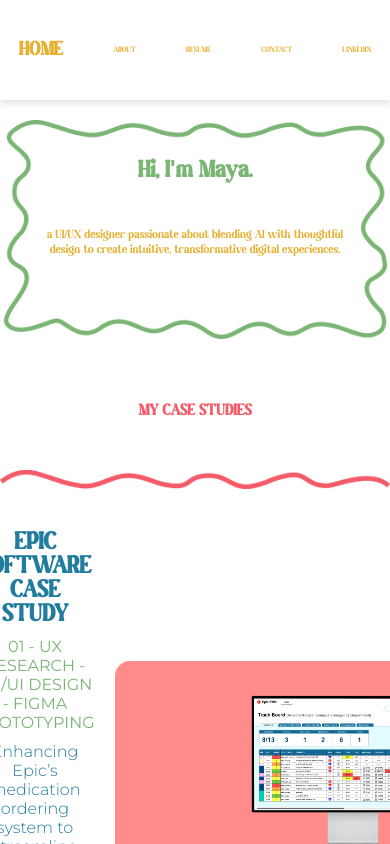
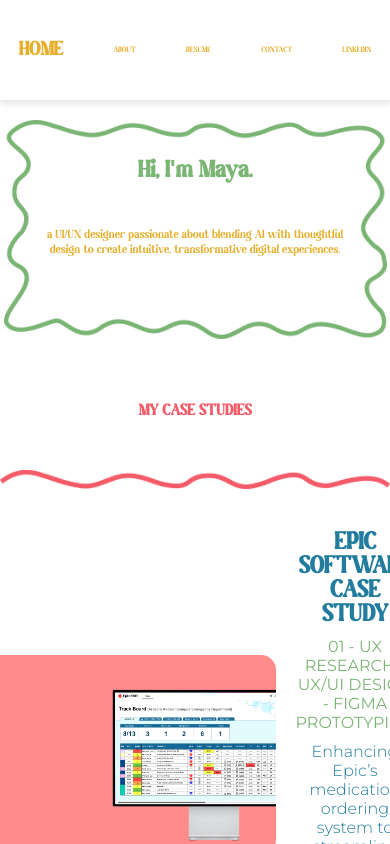
Before and after one commit to mayadastikhan/Portfolio, a React (Create React App) app: page / in a window 390 px wide. Built offline with nearby package versions, Linux system fonts and the light colour scheme.

Commit message:
fixed image and header

```diff
--- a/src/App.css
+++ b/src/App.css
@@ -352,6 +352,7 @@
   min-width: 300px !important;
   height: auto !important;
   padding: 3vw !important;
+  margin-top: 13vh !important;
 }
 .case-study-text {
   width: 50% !important;
@@ -438,23 +439,24 @@
 /* RESPONSIVE DESIGN */
 @media (max-width: 900px) {
   .case-study-intro {
-    flex-direction: column !important; /* Stack elements */
+    padding-top: 12vw !important; /* Extra space for the nav */
+    flex-direction: column !important; /* Stack text & image */
     align-items: center !important;
     text-align: left !important;
   }
 
-  .case-study-text {
+  .case-study-intro .case-study-text {
     width: 100% !important;
     padding-right: 0 !important;
   }
 
-  .case-study-image {
+  .case-study-intro .case-study-image {
     width: 100% !important;
-    order: 2 !important; /* Moves the image below text */
+    order: 2 !important; /* Moves only the image inside case-study-intro below */
     margin-top: 2vw !important;
   }
 
-  .case-study-image img {
+  .case-study-intro .case-study-image img {
     max-width: 100% !important;
     height: auto !important;
   }
@@ -463,28 +465,29 @@
 @media (max-width: 600px) {
   .case-study-intro {
     width: 90% !important;
-    padding: 3vw !important;
+    padding: 10vw 5vw 5vw; /* Increased top padding */
+    margin-top: 5vw;
   }
 
-  .case-study-text h1 {
+  .case-study-intro .case-study-text h1 {
     font-size: 5vw !important;
   }
 
-  .case-study-text h2 {
+  .case-study-intro .case-study-text h2 {
     font-size: 3.5vw !important;
   }
 
-  .case-study-text p {
+  .case-study-intro .case-study-text p {
     font-size: 2.5vw !important;
   }
 
-  .case-study-image {
+  .case-study-intro .case-study-image {
     width: 100% !important;
-    order: 2 !important; /* Ensures the image is below */
+    order: 2 !important; /* Ensures only the intro image moves below */
     margin-top: 3vw !important;
   }
 
-  .case-study-image img {
+  .case-study-intro .case-study-image img {
     max-width: 100% !important;
   }
 }
```
